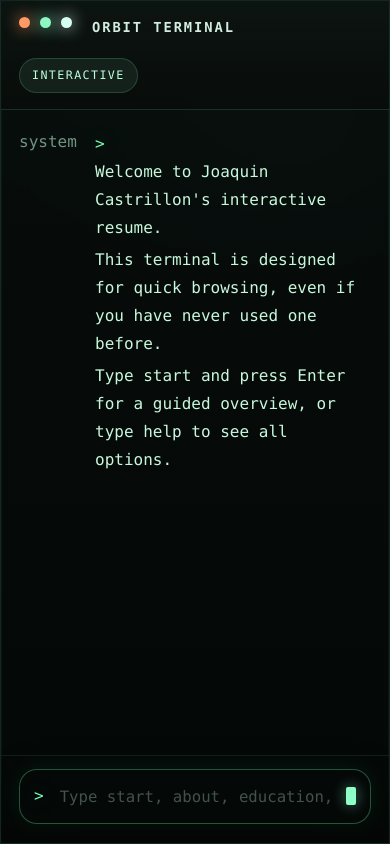
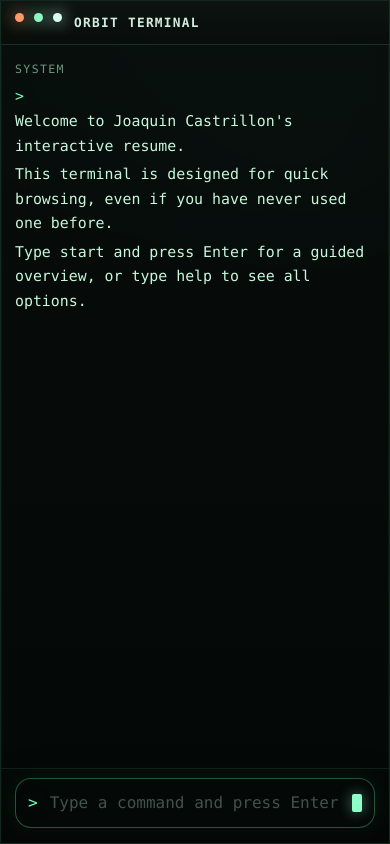
Before and after one commit to joaqcn/jcastrillon.github.io, a React (Vite) app: page / in a window 390 px wide. Built offline with nearby package versions, Linux system fonts and the light colour scheme.

Commit message:
Update css to allow phone view

```diff
--- a/src/App.css
+++ b/src/App.css
@@ -1,5 +1,6 @@
 .app-shell {
   min-height: 100vh;
+  min-height: 100svh;
   position: relative;
   overflow: hidden;
   background:
@@ -40,6 +41,7 @@
 
 .app-content {
   min-height: 100vh;
+  min-height: 100svh;
   display: flex;
   position: relative;
   z-index: 1;
@@ -48,6 +50,7 @@
 .terminal-frame {
   width: 100%;
   min-height: 100vh;
+  min-height: 100svh;
   display: flex;
   flex-direction: column;
   border: 1px solid rgba(118, 255, 185, 0.12);
@@ -141,6 +144,7 @@
   overflow-y: auto;
   padding: 34px 28px 18px;
   scroll-behavior: smooth;
+  overscroll-behavior: contain;
 }
 
 .terminal-history::-webkit-scrollbar {
@@ -191,8 +195,10 @@
 
 .terminal-copy {
   flex: 1;
+  min-width: 0;
   margin: 0;
   white-space: pre-wrap;
+  word-break: break-word;
   line-height: 1.75;
 }
 
@@ -205,7 +211,11 @@
 }
 
 .terminal-input-shell {
+  position: sticky;
+  bottom: 0;
+  z-index: 1;
   padding: 18px 28px 24px;
+  padding-bottom: calc(24px + env(safe-area-inset-bottom, 0px));
   border-top: 1px solid rgba(118, 255, 185, 0.1);
   background: linear-gradient(180deg, rgba(6, 10, 9, 0.35), rgba(4, 7, 6, 0.9));
 }
@@ -292,27 +302,83 @@
 @media (max-width: 720px) {
   .terminal-frame {
     min-height: 100vh;
+    min-height: 100svh;
   }
 
   .terminal-topbar {
     align-items: flex-start;
     flex-wrap: wrap;
-    padding: 16px 18px;
+    gap: 12px;
+    padding: 14px 16px;
+  }
+
+  .terminal-status {
+    display: none;
+  }
+
+  .terminal-history {
+    padding: 18px 16px 10px;
+  }
+
+  .terminal-input-shell {
+    padding: 12px 16px 16px;
+    padding-bottom: calc(16px + env(safe-area-inset-bottom, 0px));
+  }
+
+  .terminal-input-row {
+    gap: 10px;
+    padding: 12px 14px;
+    border-radius: 16px;
+  }
+
+  .terminal-input {
+    font-size: 16px;
+  }
+
+  .terminal-row {
+    flex-direction: column;
+    gap: 6px;
   }
 
   .terminal-label {
-    min-width: 62px;
+    min-width: auto;
+    font-size: 0.72rem;
+    letter-spacing: 0.12em;
+    text-transform: uppercase;
+  }
+
+  .terminal-copy {
+    width: 100%;
+    font-size: 0.93rem;
+    line-height: 1.65;
+  }
+
+  .terminal-control {
+    width: 9px;
+    height: 9px;
+  }
+
+  .terminal-title {
+    font-size: 0.8rem;
+    letter-spacing: 0.1em;
+  }
+}
+
+@media (max-width: 420px) {
+  .terminal-topbar {
+    padding: 12px 14px;
   }
 
   .terminal-history {
-    padding: 20px 18px 12px;
+    padding: 16px 14px 8px;
   }
 
   .terminal-input-shell {
-    padding: 14px 18px 18px;
+    padding: 10px 14px 14px;
+    padding-bottom: calc(14px + env(safe-area-inset-bottom, 0px));
   }
 
   .terminal-input-row {
-    padding: 14px;
+    padding: 11px 12px;
   }
 }
--- a/src/components/TerminalInput.tsx
+++ b/src/components/TerminalInput.tsx
@@ -36,7 +36,7 @@ export default function TerminalInput({
               onSubmit();
             }
           }}
-          placeholder="Type start, about, education, experience, projects, skills, contact, or clear"
+          placeholder="Type a command and press Enter"
           spellCheck={false}
           value={value}
         />
```
